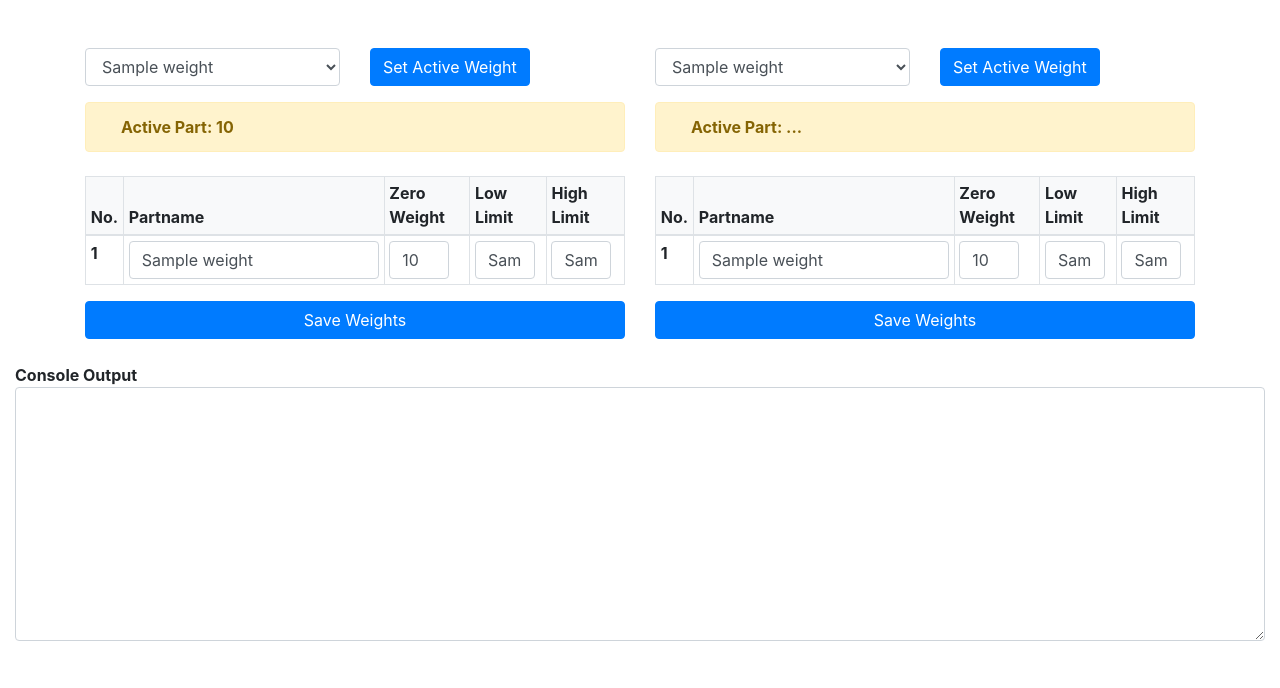
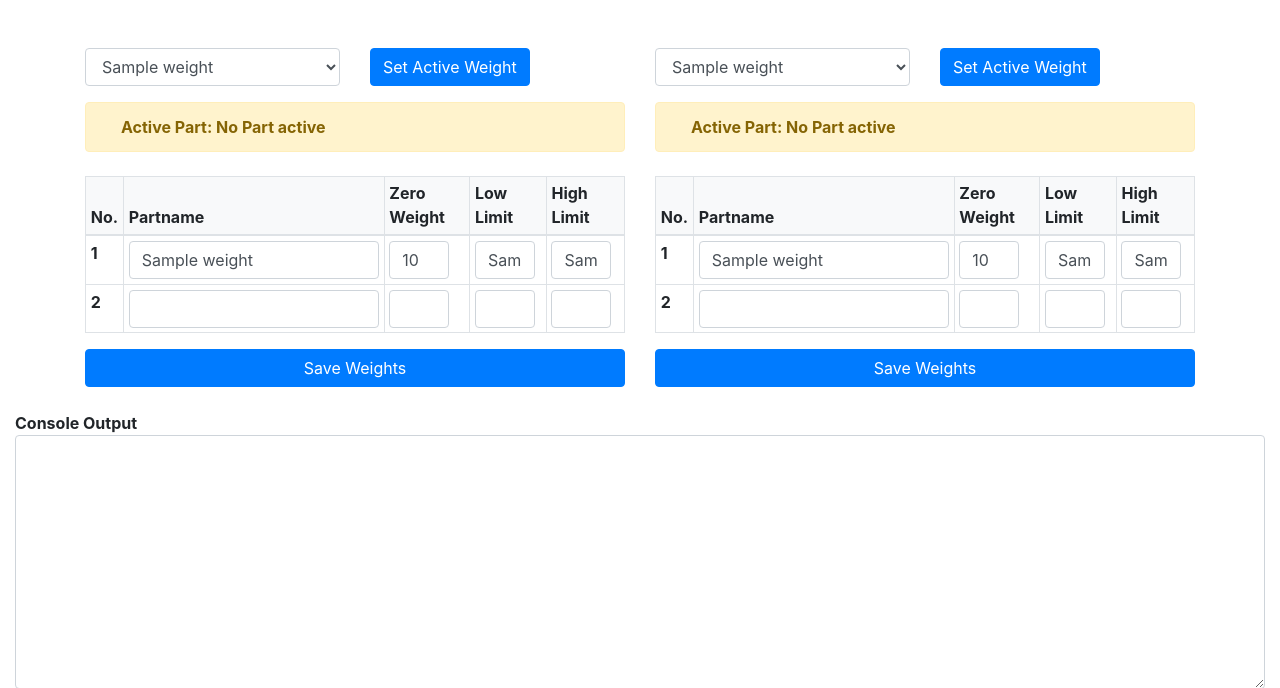
Before and after one commit to arborin/part_information_tracking_system, a Flask app: template PartInformationTrackingSystem_v1/templates/base.html in a window 1280 px wide. Shown: the part 58-746 px from the top of the page. Run offline with Flask 2, Linux system fonts and the light colour scheme; the template is opened without the code that fills it: most values are stand-ins (such as "Sample title", 1, 10 or a date in 2020); some libraries are stand-ins or nearby versions.

Commit message:
[FIX] add parts

```diff
--- a/PartInformationTrackingSystem_v1/app.py
+++ b/PartInformationTrackingSystem_v1/app.py
@@ -224,20 +224,27 @@ def check_db_connection():
 
 @app.route('/set_active_weight', methods=['GET', 'POST'])
 def set_active_weight():
+
     params = flask.request.form
-    result = communicate.scale_set_weight((app.scale_params['scale_ip'],
-                                            app.scale_params['scale_port']),
-                                            params['weight'],
-                                            params['ll'],
-                                            params['hl'])
 
-    app.active_weight = {"weight":float(params['weight'].replace(',','.')),
-                        'll':float(params['ll'].replace(',', '.')),
-                        'hl':float(params['hl'].replace(',', '.')),
-                        "part_name": params["part_name"]
-                        }
+    try:
+        result = communicate.scale_set_weight((app.scale_params['scale_ip'],
+                                                app.scale_params['scale_port']),
+                                                params['weight'],
+                                                params['ll'],
+                                                params['hl'])
 
-    return app.make_response(str(result) + "#" + params["part_name"])
+        app.active_weight = {"weight":float(params['weight'].replace(',','.')),
+                            'll':float(params['ll'].replace(',', '.')),
+                            'hl':float(params['hl'].replace(',', '.')),
+                            "part_name": params["part_name"]
+                            }
+        return app.make_response(str(result) + "#" + params["part_name"])
+    except:
+        return app.make_response("NOK")
+
+
+
 
 @app.route('/get_weight', methods=['GET', 'POST'])
 def get_weight():
--- a/PartInformationTrackingSystem_v1/settings/db.json
+++ b/PartInformationTrackingSystem_v1/settings/db.json
@@ -1 +1 @@
-{"database_ip": "192.168.100.23", "database_password": "ZGm7A4B", "database_port": "27017", "database_user": "ppmgo"}
+{"database_ip": "192.168.100.230", "database_password": "ZGm7A4B", "database_port": "27017", "database_user": "ppmgo"}
--- a/PartInformationTrackingSystem_v1/settings/weights.json
+++ b/PartInformationTrackingSystem_v1/settings/weights.json
@@ -1,62 +1 @@
-[
-    {
-        "hl": "245",
-        "ll": "239",
-        "part_name": "PistonUpperPart SOP1",
-        "weight": "235"
-    },
-    {
-        "hl": "336",
-        "ll": "280",
-        "part_name": "PistonLowerPart SOP1",
-        "weight": "300"
-    },
-    {
-        "hl": "212",
-        "ll": "207",
-        "part_name": "Contour Shell SOP1",
-        "weight": "200"
-    },
-    {
-        "hl": "245",
-        "ll": "227",
-        "part_name": "PistonUpperPart SOP2",
-        "weight": "231"
-    },
-    {
-        "hl": "336",
-        "ll": "280",
-        "part_name": "PistonLowerPart SOP2",
-        "weight": "300"
-    },
-    {
-        "hl": "",
-        "ll": "",
-        "part_name": "",
-        "weight": ""
-    },
-    {
-        "hl": "",
-        "ll": "",
-        "part_name": "",
-        "weight": ""
-    },
-    {
-        "hl": "",
-        "ll": "",
-        "part_name": "",
-        "weight": ""
-    },
-    {
-        "hl": "",
-        "ll": "",
-        "part_name": "",
-        "weight": ""
-    },
-    {
-        "hl": "",
-        "ll": "",
-        "part_name": "",
-        "weight": ""
-    }
-]
+[{"hl": "245", "ll": "239", "part_name": "PistonUpperPart SOP1", "weight": "235"}, {"hl": "336", "ll": "280", "part_name": "PistonLowerPart SOP1", "weight": "300"}, {"hl": "212", "ll": "207", "part_name": "Contour Shell SOP1", "weight": "200"}, {"hl": "245", "ll": "227", "part_name": "PistonUpperPart SOP2", "weight": "231"}, {"hl": "336", "ll": "280", "part_name": "PistonLowerPart SOP28", "weight": "300"}, {"hl": "111", "ll": "111", "part_name": "NEW", "weight": "111"}]
--- a/PartInformationTrackingSystem_v1/static/js/default.js
+++ b/PartInformationTrackingSystem_v1/static/js/default.js
@@ -21,23 +21,44 @@ $(document).ready(function () {
 
 });
 
-$('#setActiveWeight').click(function(){
-    part_name = $("#selectActiveWeight").val();
-    row = $('#row'+part_name.replace(' ','_'));
+$('.setActiveWeight').click(function(){
+    // CHECK SCALE_A OR SCALE_B
+    let id = this.id;
+
+    // FIND SELECTED VALUE
+    part_name = $("#selectActiveWeight"+id).val();
+
+    // FIND ROW BY ID
+    // ID EXAMPLE: ScaleA_PistonUpperPart_SOP1
+    let row_id = id + "_" + part_name.replaceAll(' ','_')
+    row = $("#"+row_id);
+
     console.log(row);
     values = row.find('input')
+
     var data = {
+        'scale': id,
         "part_name": values[0].value,
         "weight":values[1].value,
         "ll": values[2].value,
         'hl': values[3].value
     }
-    $.post('/set_active_weight', data, checkWeightWasSet)
+
+    console.log("-----------------------------------");
+    console.log(data);
+    console.log("-----------------------------------");
+    $.post('/set_active_weight', data, checkWeightWasSet);
+
+
 })
 
-$("#saveWeights").click(function(){
+
+$(".saveWeights").click(function(){
     var data = []
-    rows = $('.weight-row');
+    scale_id = this.id
+
+    rows = $('.WeightRow'+scale_id);
+
     rows.each(function(){
         inputs = $(this).find('input');
         // inputs = this.children;
@@ -49,6 +70,8 @@ $("#saveWeights").click(function(){
         });
     })
     data = JSON.stringify(data);
+
+    console.log(data);
     $.ajax({
         method: "POST",
         url:'/settings/weights',
@@ -64,13 +87,21 @@ function reload(){
 
 function checkWeightWasSet(data, status, xhr){
     resp = xhr.responseText;
-    if( resp.includes('MH') && resp.includes('MH') && resp.includes('MM')){
-        console.log('Weight was set');
-        var res = data.split("#");
-        $("#active_weight").text(res[1])
+
+    if(resp == 'NOK'){
+        alertify.error("Connection Error...")
     }
     else{
-        console.log('Weight was not set');
+        if( resp.includes('MH') && resp.includes('MH') && resp.includes('MM')){
+            console.log('Weight was set');
+            var res = data.split("#");
+            $("#active_weight").text(res[1])
+
+            alertify.error("Success")
+        }
+        else{
+            console.log('Weight was not set');
+        }
     }
 
 };
--- a/PartInformationTrackingSystem_v1/templates/base.html
+++ b/PartInformationTrackingSystem_v1/templates/base.html
@@ -11,20 +11,20 @@
                 <div class="row mb-3">
 
                     <div class="col-md-6">
-                        <select id="selectActiveWeight" class="form-control">
+                        <select id="selectActiveWeightScaleA" class="form-control">
                             {% for weight in weights %}
                             <option value="{{weight.part_name}}">{{weight.part_name}}</option>
                             {% endfor %}
                         </select>
                     </div>
                     <div class="col-md-6">
-                        <button class='btn btn-primary' id='setActiveWeight'>Set Active Weight</button>
+                        <button class='btn btn-primary setActiveWeight' id='ScaleA'>Set Active Weight</button>
                     </div>
                 </div>
 
 
                 <div class="alert alert-warning">
-                    <span class="col-sm-4"><strong>Active Part: <span id='active_weight'>{% block active_weight %}{{active_weight}}{% endblock %}</span></strong></span>
+                    <span class="col-sm-4"><strong>Active Part: <span id='ActiveWeightScaleA'>No Part active</span></strong></span>
                 </div>
 
                 <table class="table table-bordered table-sm mt-4">
@@ -39,7 +39,7 @@
                     </thead>
                     <tbody>
                         {% for weight in weights %}
-                        <tr class="weight-row" id="{{'row'+weight.part_name|replace(' ','_')}}">
+                            <tr class="WeightRowScaleA" id="{{'ScaleA_'+weight.part_name|replace(' ','_')}}">
                                 <!-- <td><strong>{{loop.index}}</strong></td>
                                 <td><input type="text" value="{{weight.part_name}}"></td>
                                 <td><input type="text" step="0.01" value="{{ weight.weight }}" ></td>
@@ -53,10 +53,17 @@
                                 <td><input class="form-control" type="text" style="width: 60px" step="0.01" value="{{weight.hl}}" ></td>
                             </tr>
                         {% endfor %}
+                        <tr class="WeightRowScaleA" id="">
+                            <td><strong>{{ weights|length + 1 }}</strong></td>
+                            <td><input class="form-control" type="text" style="width: 250px" placeholder=""></td>
+                            <td><input class="form-control" type="text" style="width: 60px" step="0.01" placeholder="" ></td>
+                            <td><input class="form-control" type="text" style="width: 60px" step="0.01" placeholder="" ></td>
+                            <td><input class="form-control" type="text" style="width: 60px" step="0.01" placeholder="" ></td>
+                        </tr>
 
                     </tbody>
                 </table>
-                <button class='btn btn-primary col-sm-12'id = "saveWeights">Save Weights</button>
+                <button class='btn btn-primary col-sm-12 saveWeights' id="ScaleA">Save Weights</button>
             </div>
 
 
@@ -66,19 +73,19 @@
                 <div class="row mb-3">
 
                     <div class="col-md-6">
-                        <select id="selectActiveWeight" class="form-control">
+                        <select id="selectActiveWeightScaleB" class="form-control">
                             {% for weight in weights %}
                             <option value="{{weight.part_name}}">{{weight.part_name}}</option>
                             {% endfor %}
                         </select>
                     </div>
                     <div class="col-md-6">
-                        <button class='btn btn-primary' id='setActiveWeight'>Set Active Weight</button>
+                        <button class='btn btn-primary setActiveWeight' id='ScaleB'>Set Active Weight</button>
                     </div>
                 </div>
 
                 <div class="alert alert-warning">
-                    <span class="col-sm-4"><strong>Active Part: <span id='active_weight'>...</span></strong></span>
+                    <span class="col-sm-4"><strong>Active Part: <span id='ActiveWeightScaleB'>No Part active</span></strong></span>
                 </div>
 
                 <table class="table table-bordered table-sm mt-4">
@@ -93,7 +100,7 @@
                     </thead>
                     <tbody>
                         {% for weight in weights %}
-                        <tr class="weight-row" id="{{'row'+weight.part_name|replace(' ','_')}}">
+                            <tr class="WeightRowScaleB" id="{{'ScaleB_'+weight.part_name|replace(' ','_')}}">
                                 <!-- <td><strong>{{loop.index}}</strong></td>
                                 <td><input type="text" value="{{weight.part_name}}"></td>
                                 <td><input type="text" step="0.01" value="{{ weight.weight }}" ></td>
@@ -107,10 +114,17 @@
                                 <td><input class="form-control" type="text" style="width: 60px" step="0.01" value="{{weight.hl}}" ></td>
                             </tr>
                         {% endfor %}
+                        <tr class="WeightRowScaleB" id="">
+                            <td><strong>{{ weights|length + 1 }}</strong></td>
+                            <td><input class="form-control" type="text" style="width: 250px" placeholder=""></td>
+                            <td><input class="form-control" type="text" style="width: 60px" step="0.01" placeholder="" ></td>
+                            <td><input class="form-control" type="text" style="width: 60px" step="0.01" placeholder="" ></td>
+                            <td><input class="form-control" type="text" style="width: 60px" step="0.01" placeholder="" ></td>
+                        </tr>
 
                     </tbody>
                 </table>
-                <button class='btn btn-primary col-sm-12'id = "saveWeights">Save Weights</button>
+                <button class='btn btn-primary col-sm-12 saveWeights' id="ScaleB">Save Weights</button>
             </div>
 
         </div>
```
Lines whose indentation alone changed are shown as unchanged.
